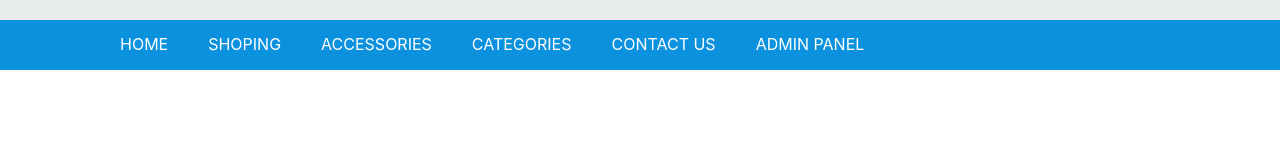
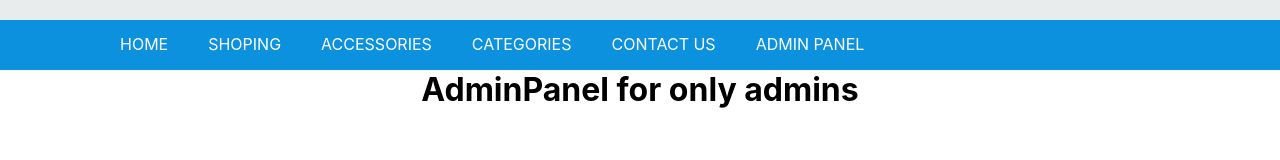
Before and after one commit to RavinderNyalakanti/fashion-fusion-app, a React (Create React App) app: page /admin-panel in a window 1280 px wide. Shown: the part 130-290 px from the top of the page. Built offline with nearby package versions, Linux system fonts and the light colour scheme.

Commit message:
new route changes

```diff
--- a/src/App.js
+++ b/src/App.js
@@ -5,6 +5,9 @@ import Main from './components/Main';
 import Home from './components/Home'
 import Shop from './components/Shop'
 import Category from './components/Category'
+import Accessories from './components/Accessories';
+import AdminPanel from './components/AdminPanel';
+import ContactUs from './components/ContactUs';
 // import  Login  from './components/Login'
 
 function App() {
@@ -17,6 +20,9 @@ function App() {
         <Route path='/' element={<Home/>}/>
         <Route path='/shoping' element={<Shop/>}/>
         <Route path='/category' element={<Category/>}/>
+        <Route path='/accessories' element={<Accessories/>}/>
+        <Route path='/admin-panel' element={<AdminPanel/>}/>
+        <Route path='/contact' element={<ContactUs/>}/>
       </Routes>
       </BrowserRouter>
     </div>
--- /dev/null
+++ b/src/components/Accessories/index.js
@@ -0,0 +1,11 @@
+import React from 'react';
+
+const Accessories = () => {
+    return (
+        <div>
+           <h1>my Accessories</h1>
+        </div>
+    );
+};
+
+export default Accessories;
--- /dev/null
+++ b/src/components/AdminPanel/index.js
@@ -0,0 +1,11 @@
+import React from 'react';
+
+const AdminPanel = () => {
+    return (
+        <div>
+            <h1> AdminPanel for only admins</h1>
+        </div>
+    );
+};
+
+export default AdminPanel;
--- /dev/null
+++ b/src/components/ContactUs/index.js
@@ -0,0 +1,11 @@
+import React from 'react';
+
+const ContactUs = () => {
+    return (
+        <div>
+            <h1> Contact Me</h1>
+        </div>
+    );
+};
+
+export default ContactUs;
```
Also changed, not shown: src/components/Accessories/index.css (added), src/components/AdminPanel/index.css (added), src/components/ContactUs/index.css (added), 1 other file (tests, documents, lock files or other folders).
